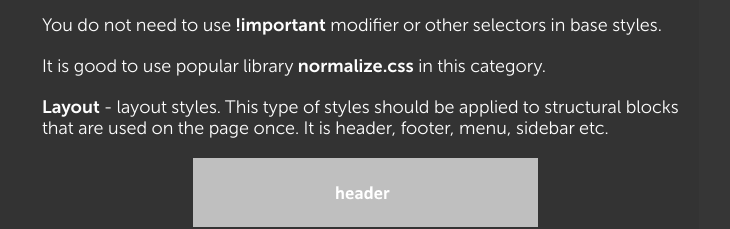
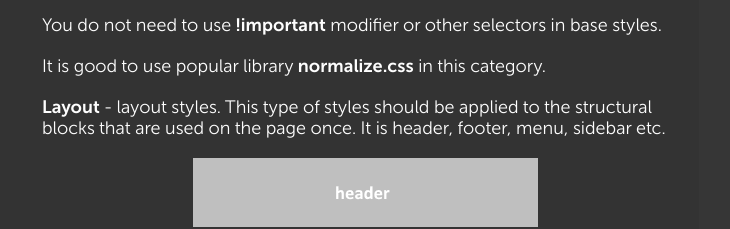
Before and after one commit to abvcss/abvcss-website, a website: page index.html in a window 1280 px wide. Shown: the part 1217-1446 px from the top of the page, without its empty margins (108-838 px from the left). Drawn offline with Linux system fonts and the light colour scheme.

Commit message:
Update README

```diff
--- a/index.html
+++ b/index.html
@@ -75,7 +75,7 @@ a:hover {
 }</code></pre>
             <div class="Black-text main-text">You do not need to use <b>!important</b> modifier or other selectors in base styles.</div>
             <div class="Black-text main-text">It is good to use popular library <b>normalize.css</b> in this category.</div>
-            <div class="Black-text main-text"><b id="layout">Layout</b> - layout styles. This type of styles should be applied to structural blocks that are used on the page once.
+            <div class="Black-text main-text"><b id="layout">Layout</b> - layout styles. This type of styles should be applied to the structural blocks that are used on the page once.
                 It is header, footer, menu, sidebar etc.
             </div>
             <div class="Black-text Align-center main-text"><img class="main-text__image" src="./assets/layout.png"></div>
```
Also changed, not shown: README.md.
